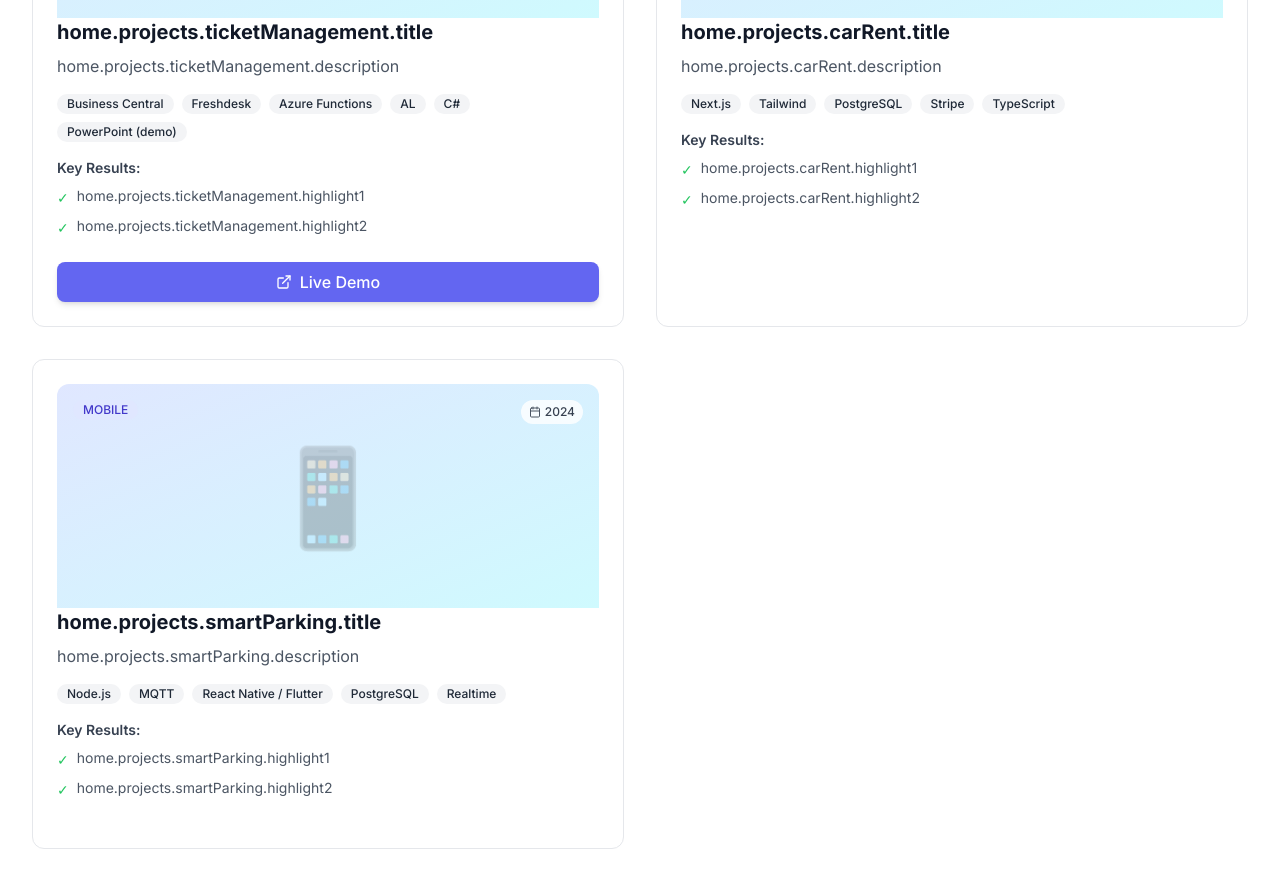
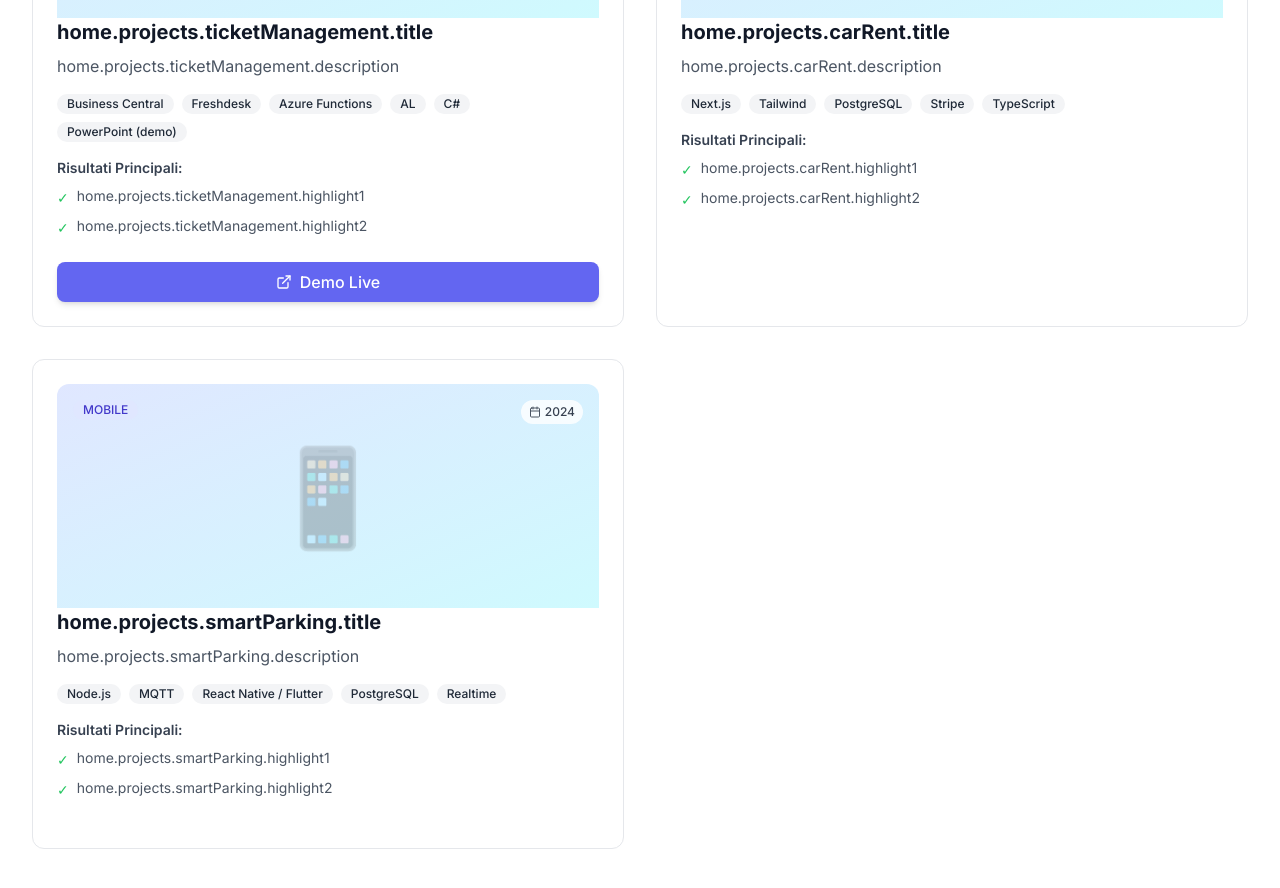
Before and after one commit to Enea02/Portfolio, a Next.js app in the folder developer-portfolio-2025/: page /projects in a window 1280 px wide. Shown: the part 700-1588 px from the top of the page. Built offline with nearby package versions, Linux system fonts and the light colour scheme.

Commit message:
Fix Italian translations in projects page
- Changed "Key Results" to "Risultati Principali"
- Changed "View Code" to "Vedi Codice"
- Changed "Live Demo" to "Demo Live"

```diff
--- a/developer-portfolio-2025/src/app/projects/page.tsx
+++ b/developer-portfolio-2025/src/app/projects/page.tsx
@@ -157,7 +157,7 @@ const ProjectCard: React.FC<{ project: Project }> = ({ project }) => {
         {/* Highlights */}
         <div className="mb-6 space-y-2">
           <p className="text-sm font-semibold text-gray-700 dark:text-gray-300">
-            Key Results:
+            Risultati Principali:
           </p>
           {project.highlights.map((highlight, idx) => (
             <p key={idx} className="text-sm text-gray-600 dark:text-gray-400 flex items-start">
@@ -178,7 +178,7 @@ const ProjectCard: React.FC<{ project: Project }> = ({ project }) => {
             >
               <Button variant="outline" className="w-full gap-2">
                 <Github className="h-4 w-4" />
-                View Code
+                Vedi Codice
               </Button>
             </a>
           )}
@@ -191,7 +191,7 @@ const ProjectCard: React.FC<{ project: Project }> = ({ project }) => {
             >
               <Button variant="primary" className="w-full gap-2">
                 <ExternalLink className="h-4 w-4" />
-                Live Demo
+                Demo Live
               </Button>
             </a>
           )}
```
